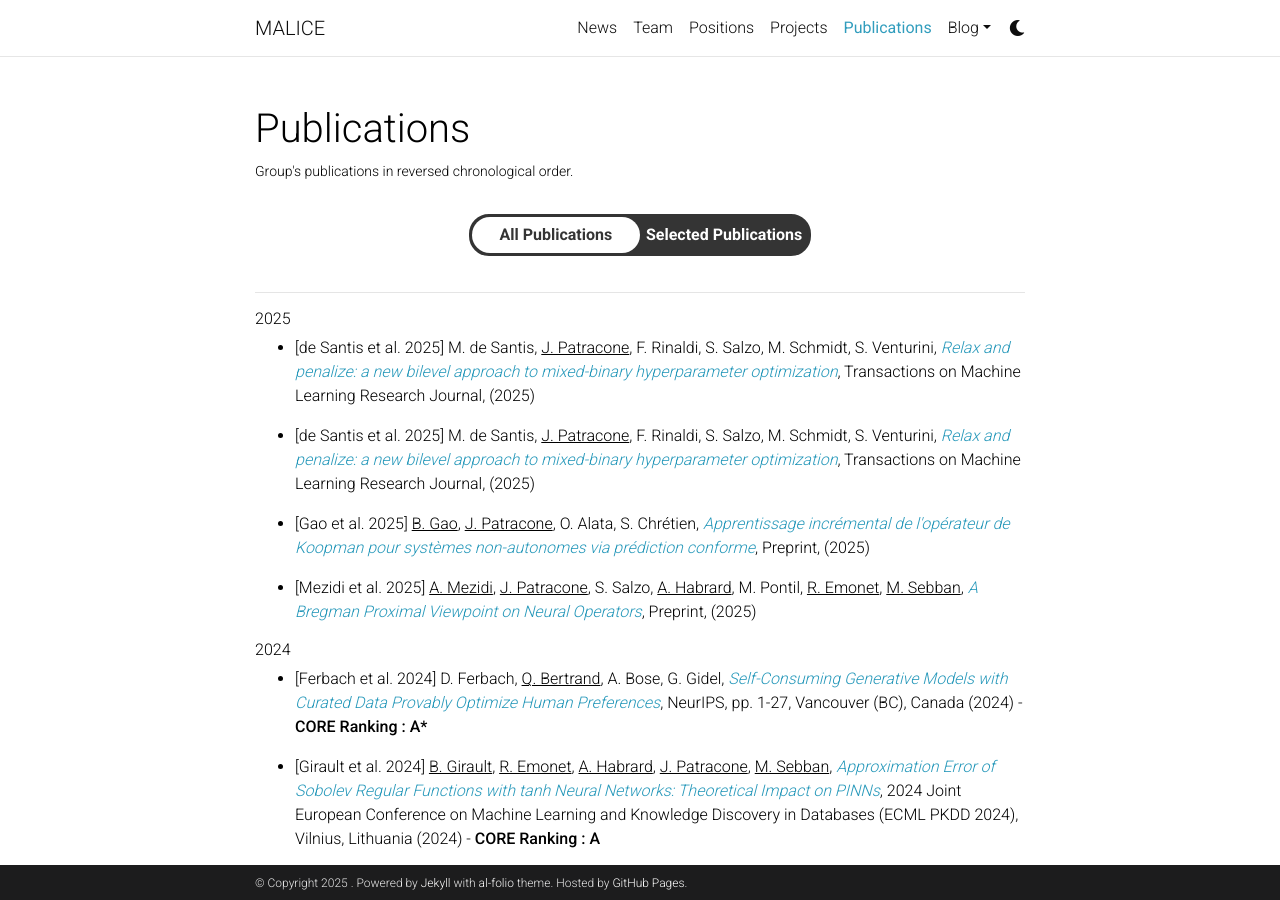
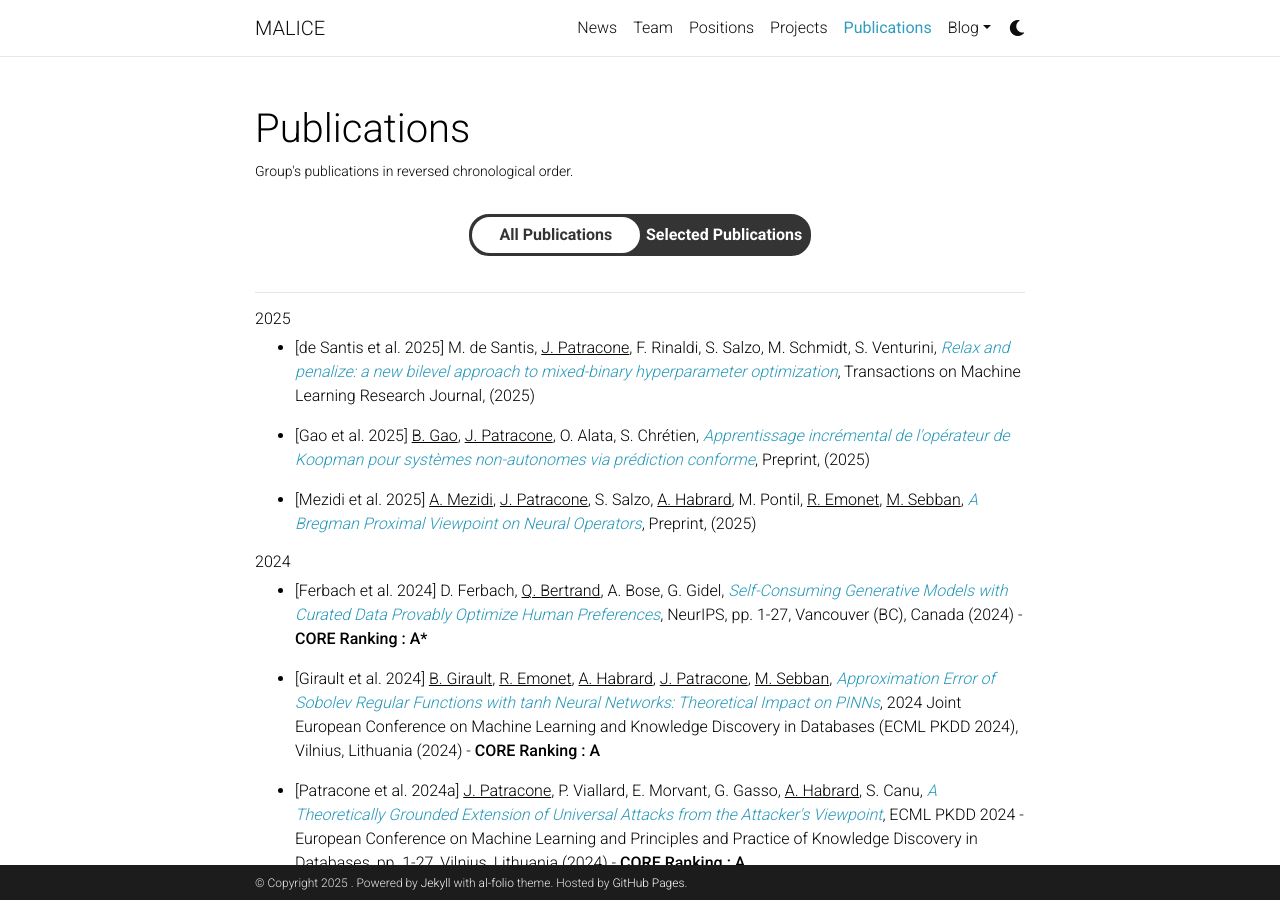
Before and after one commit to labhc-malice/labhc-malice.github.io, a Jekyll site: the page built from _pages/publications.md, in a window 1280 px wide and 900 px high. Built offline with Jekyll 4.4.1, drawn with Linux system fonts in a browser that asks for light colours; comment, search, counter and statistics services are not loaded; a style sheet for code colours, icons or effects is not loaded.

Commit message:
Update labmetry_raw.html

```diff
--- a/_includes/labmetry_raw.html
+++ b/_includes/labmetry_raw.html
@@ -10,10 +10,6 @@
 </li>
                             <li>[Gao et al. 2025]             <u>B. Gao</u>,  <u>J. Patracone</u>, O. Alata, S. Chrétien,
 <em><a href="https://inria.hal.science/hal-05024738" target="_blank">Apprentissage incrémental de l'opérateur de Koopman pour systèmes non-autonomes via prédiction conforme</a></em>, Preprint, (2025)
-</li>
-                <li>[de Santis et al. 2025]             M. de Santis,                             <u>J. Patracone</u>,
-                        F. Rinaldi,                 S. Salzo,                 M. Schmidt,                 S. Venturini,
-<em><a href="https://hal.science/hal-04183917v2" target="_blank">Relax and penalize: a new bilevel approach to mixed-binary hyperparameter optimization</a></em>, Transactions on Machine Learning Research Journal, (2025)
 </li>
                                                             </ul>
                         <h2>2024</h2>
```
